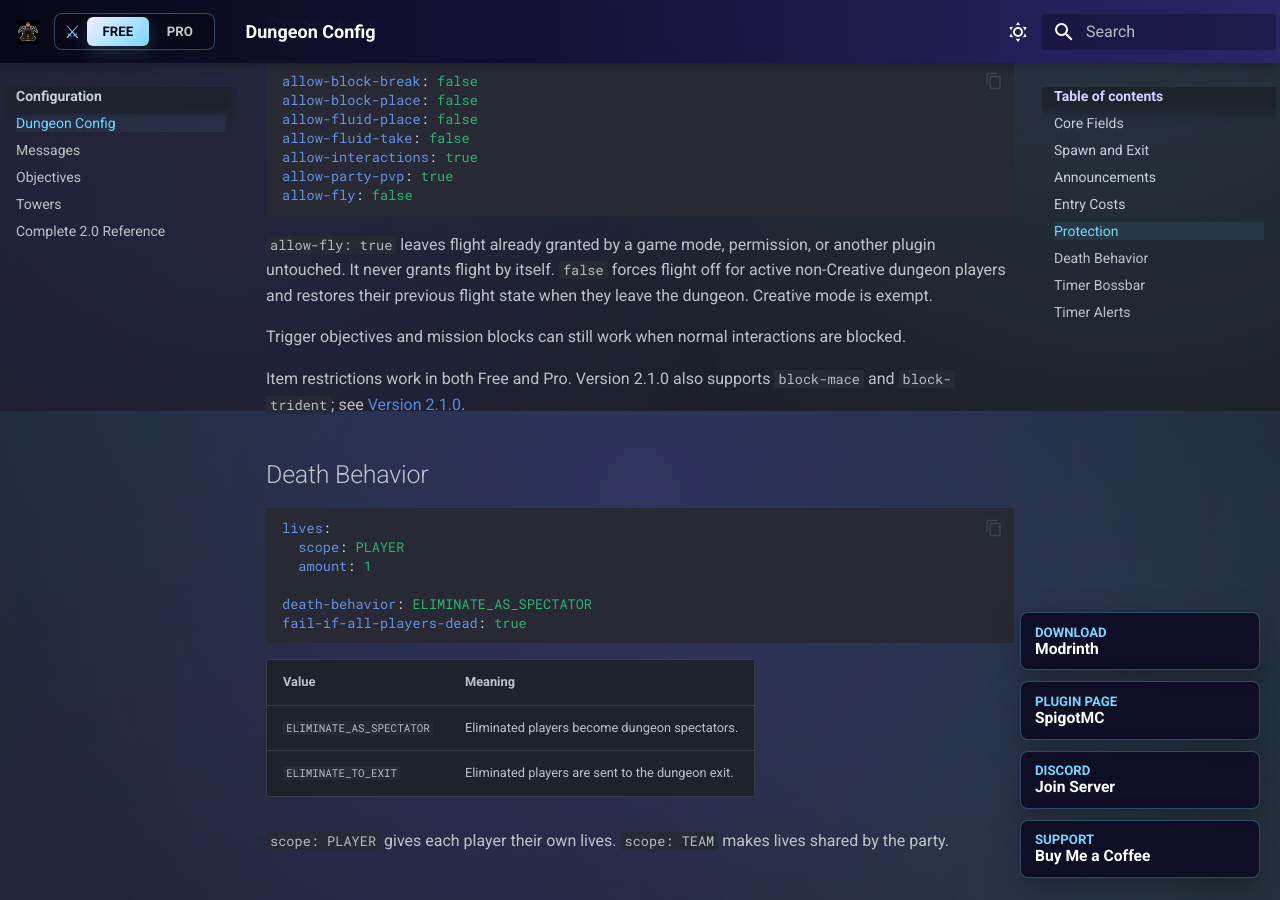
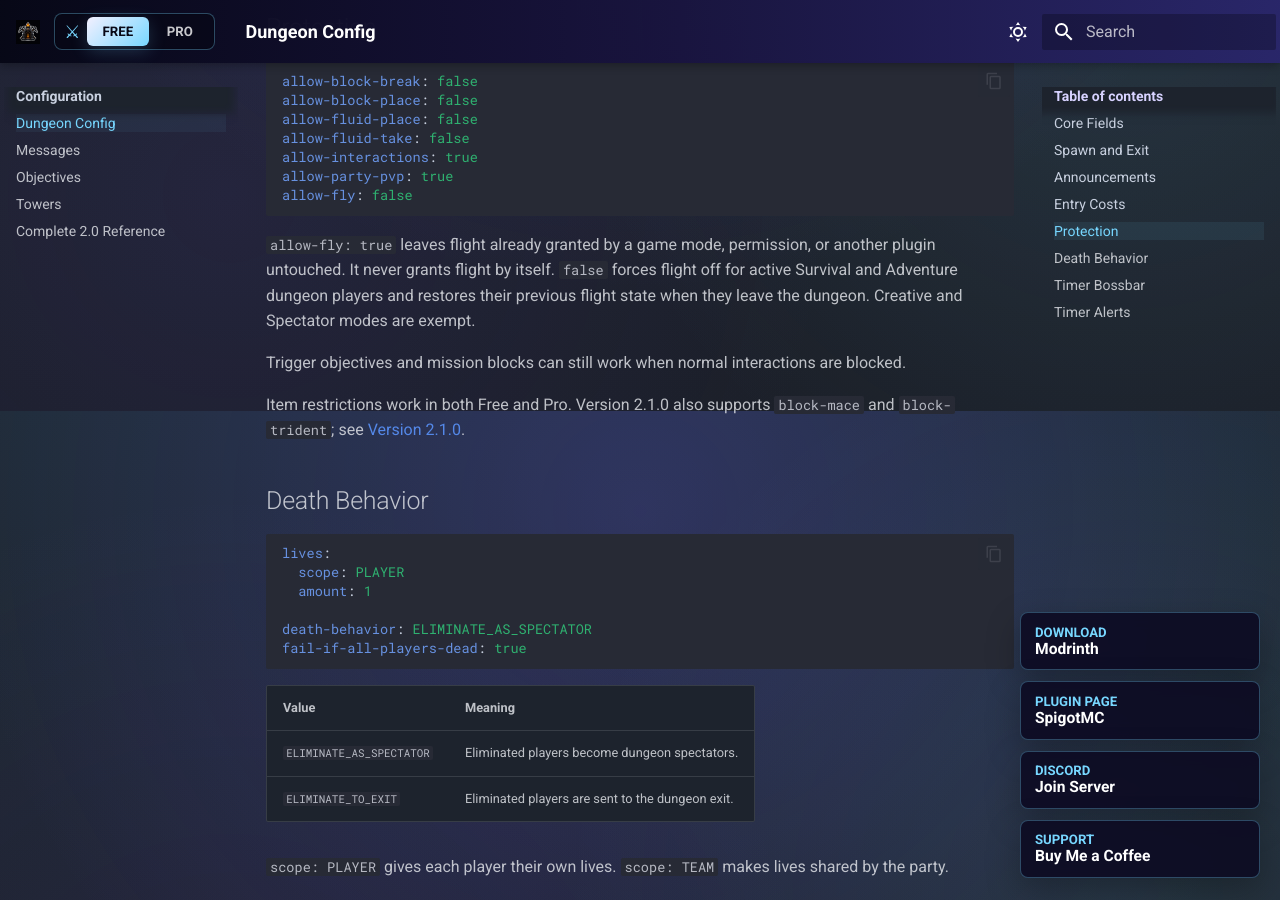
Before and after one commit to wertPL/InstancedDungeons-Docs, an MkDocs documentation site: the page built from docs/configuration.md, in a window 1280 px wide and 900 px high, scrolled down 2289 px. Built offline with MkDocs 1.6.1 and Material for MkDocs 9.7.7, drawn with Linux system fonts in a browser that asks for light colours.

Commit message:
Allow spectator flight in dungeon instances

````diff
--- a/docs/configuration.md
+++ b/docs/configuration.md
@@ -97,7 +97,7 @@
 allow-fly: false
 ```
 
-`allow-fly: true` leaves flight already granted by a game mode, permission, or another plugin untouched. It never grants flight by itself. `false` forces flight off for active non-Creative dungeon players and restores their previous flight state when they leave the dungeon. Creative mode is exempt.
+`allow-fly: true` leaves flight already granted by a game mode, permission, or another plugin untouched. It never grants flight by itself. `false` forces flight off for active Survival and Adventure dungeon players and restores their previous flight state when they leave the dungeon. Creative and Spectator modes are exempt.
 
 Trigger objectives and mission blocks can still work when normal interactions are blocked.
 
````
Also changed, not shown: docs/complete-2-0-reference.md (+1 -1 lines), docs/pro/complete-2-0-reference.md (+1 -1 lines), docs/pro/configuration.md (+1 -1 lines).
